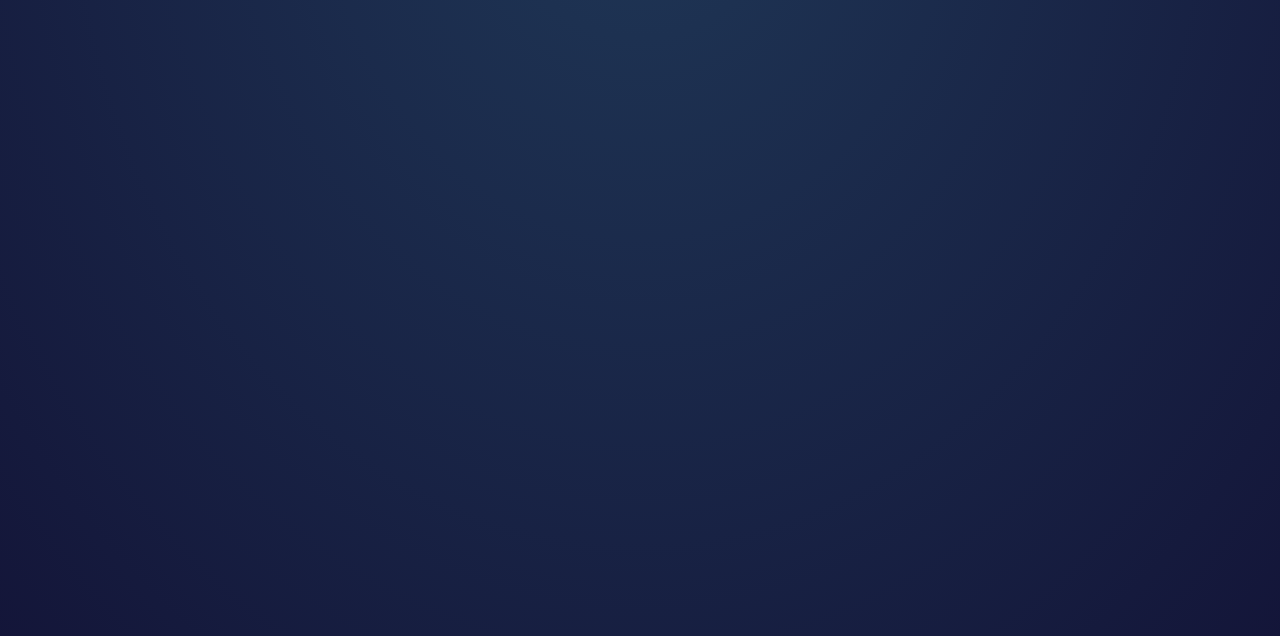
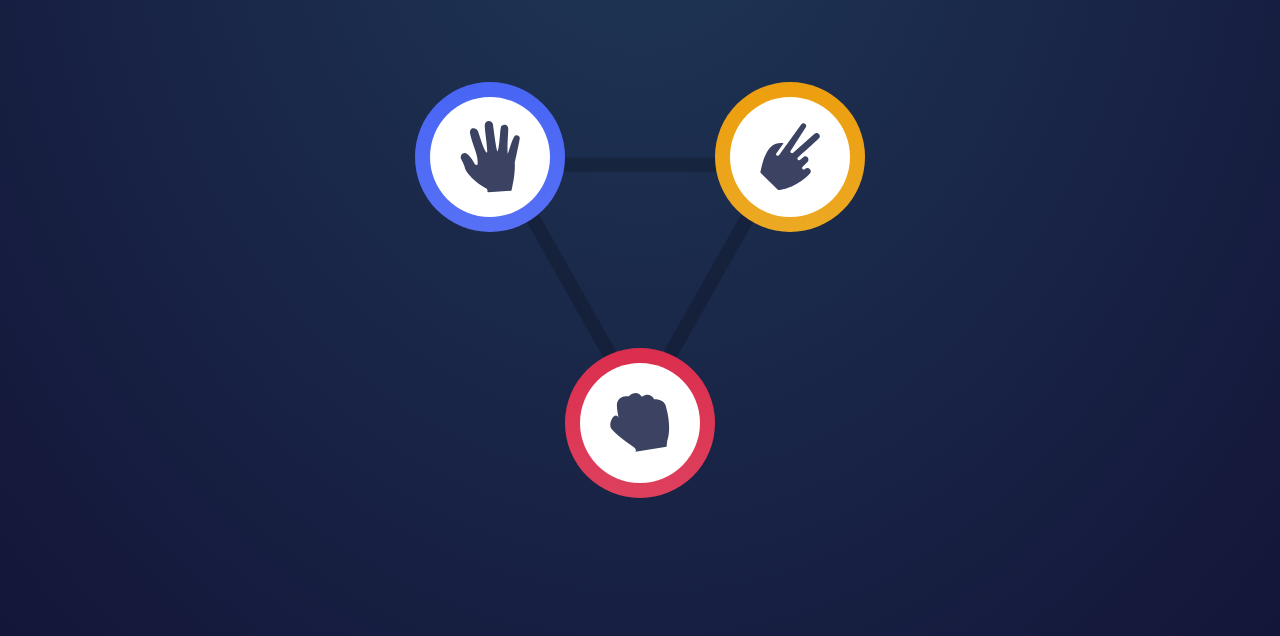
Before and after one commit to piotr10/Rock-vs-paper-vs-scissors-master, a plain HTML site: page index.html in a window 1280 px wide. Shown: the part 164-800 px from the top of the page. Drawn offline with Linux system fonts and the light colour scheme.

Commit message:
Button styling

```diff
--- a/index.html
+++ b/index.html
@@ -27,6 +27,25 @@
       <strong class="points">12</strong>
     </div>
   </header>
+  <main>
+    <section class="options">
+      <button class="button button--paper">
+        <div class="button__image-container">
+            <img src="./images/icon-paper.svg" alt="Paper">
+        </div>
+      </button>
+      <button class="button button--scissors">
+        <div class="button__image-container">
+            <img src="./images/icon-scissors.svg" alt="Scissors">
+        </div>
+      </button>
+      <button class="button button--rock">
+        <div class="button__image-container">
+            <img src="./images/icon-rock.svg" alt="Rock">
+        </div>
+      </button>
+    </section>
+  </main>
   <!-- <div class="attribution">
     Challenge by
     <a href="https://www.frontendmentor.io?ref=challenge" target="_blank">Frontend Mentor</a>.
--- a/style.css
+++ b/style.css
@@ -3,6 +3,10 @@
     --color-points: hsl(229, 25%, 31%);
     --color-score: hsl(229, 64%, 46%);
     --color-border: hsl(217, 16%, 45%);
+
+    --color-scissors: hsl(39, 89%, 49%), hsl(40, 84%, 53%);
+    --color-paper: hsl(230, 89%, 62%), hsl(230, 89%, 65%);
+    --color-rock: hsl(349, 71%, 52%), hsl(349, 70%, 56%);
 }
 
 * {
@@ -25,7 +29,7 @@ header {
     display: flex;
     justify-content: space-between;
     margin: 0 auto;
-    max-width: 800px;
+    max-width: 600px;
     padding: 12px 24px;
 }
 
@@ -54,3 +58,68 @@ h1 span {
     font-size: 54px;
     line-height: 42px;
 }
+
+main {
+    margin: 0 auto;
+    max-width: 600px;
+    padding: 160px 0;
+}
+
+.options {
+    aspect-ratio: 313 / 278;
+    background-image: url("./images/bg-triangle.svg");
+    background-size: cover;
+    margin: 0 auto;
+    position: relative;
+    width: 50%;
+}
+
+.options button {
+    position: absolute;
+    width: 50%;
+}
+
+.button {
+    aspect-ratio: 1 /1;
+    align-items: center;
+    border: none;
+    border-radius: 50%;
+    cursor: pointer;
+    display: flex;
+    justify-content: center;
+}
+
+.button img {
+    width: 50%;
+}
+
+.button__image-container {
+    align-items: center;
+    background-color: var(--color-main);
+    border-radius: 50%;
+    display: flex;
+    justify-content: center;
+    height: 80%;
+    width: 80%;
+}
+
+.button--paper {
+    background: linear-gradient(var(--color-paper));
+    left: 0;
+    top: 0;
+    transform: translate(-50%, -50%);
+}
+
+.button--scissors {
+    background: linear-gradient(var(--color-scissors));
+    right: 0;
+    top: 0;
+    transform: translate(50%, -50%);
+}
+
+.button--rock {
+    background: linear-gradient(var(--color-rock));
+    bottom: 0;
+    left: 50%;
+    transform: translate(-50%, 50%);
+}
```
